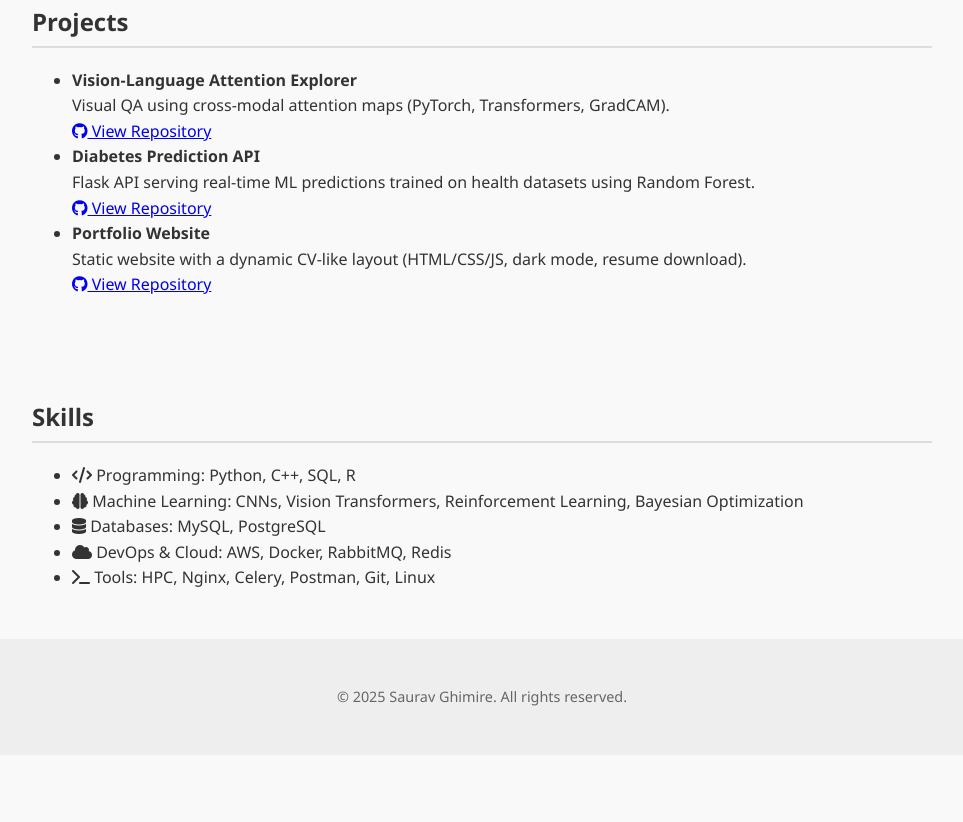
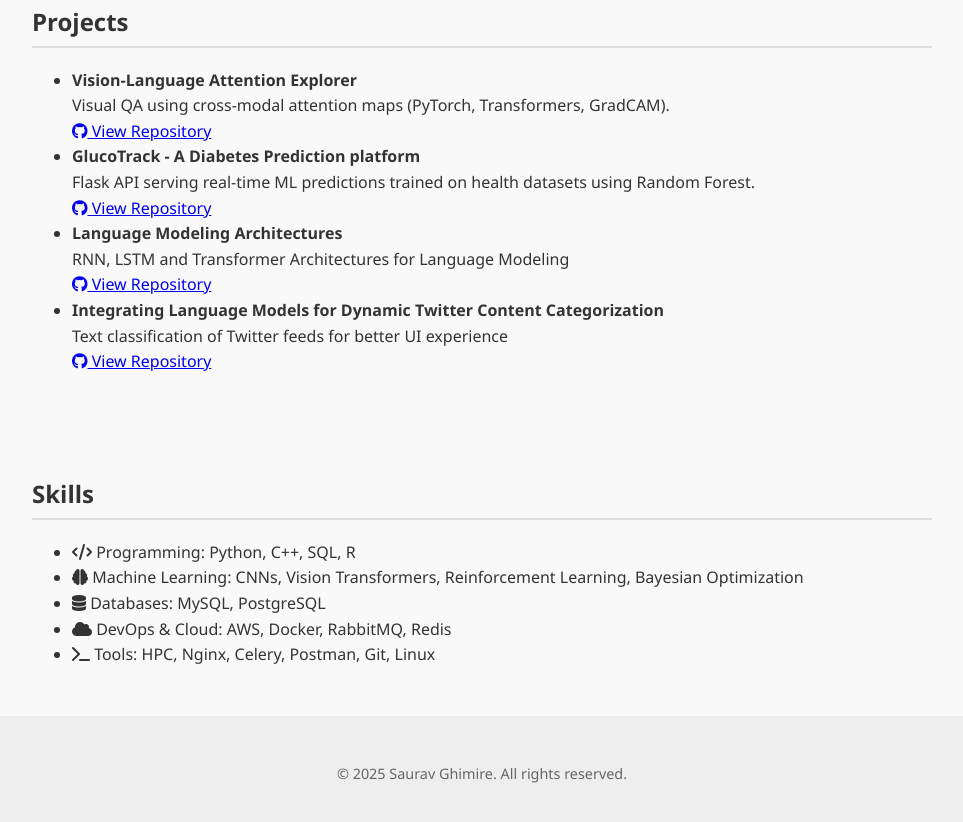
Before and after one commit to SauravGhm/portfolio, a plain HTML site: page index.html in a window 1280 px wide. Shown: the part 1091-1913 px from the top of the page, without its empty margins (158-1121 px from the left). Before the commit the page ends 1846 px from the top, so only its background shows below. Drawn offline with Linux system fonts and the light colour scheme.

Commit message:
added github links

```diff
--- a/index.html
+++ b/index.html
@@ -64,16 +64,23 @@
         </a>
       </li>
       <li>
-        <strong>Diabetes Prediction API</strong><br/>
+        <strong>GlucoTrack - A Diabetes Prediction platform</strong><br/>
         Flask API serving real-time ML predictions trained on health datasets using Random Forest.<br/>
-        <a href="https://github.com/yourusername/diabetes-api" target="_blank">
+        <a href="https://github.com/SauravGhm/GlucoTrack" target="_blank">
           <i class="fab fa-github"></i> View Repository
         </a>
       </li>
       <li>
-        <strong>Portfolio Website</strong><br/>
-        Static website with a dynamic CV-like layout (HTML/CSS/JS, dark mode, resume download).<br/>
-        <a href="https://github.com/yourusername/portfolio" target="_blank">
+        <strong>Language Modeling Architectures</strong><br/>
+        RNN, LSTM and Transformer Architectures for Language Modeling<br/>
+        <a href="https://github.com/SauravGhm/Project2_FoundationalAI" target="_blank">
+          <i class="fab fa-github"></i> View Repository
+        </a>
+      </li>
+      <li>
+        <strong>Integrating Language Models for Dynamic Twitter Content Categorization</strong><br/>
+       Text classification of Twitter feeds for better UI experience<br/>
+        <a href="https://github.com/ErfanShoorangiz/CSC7135_Software-Engineering/tree/main" target="_blank">
           <i class="fab fa-github"></i> View Repository
         </a>
       </li>
```
